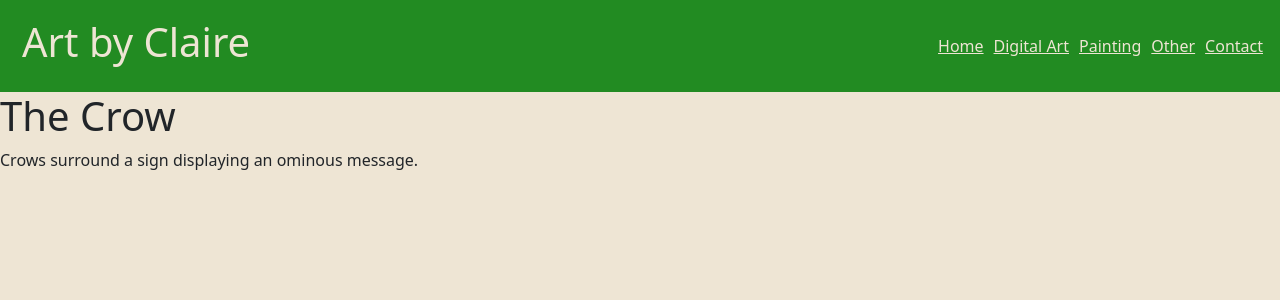
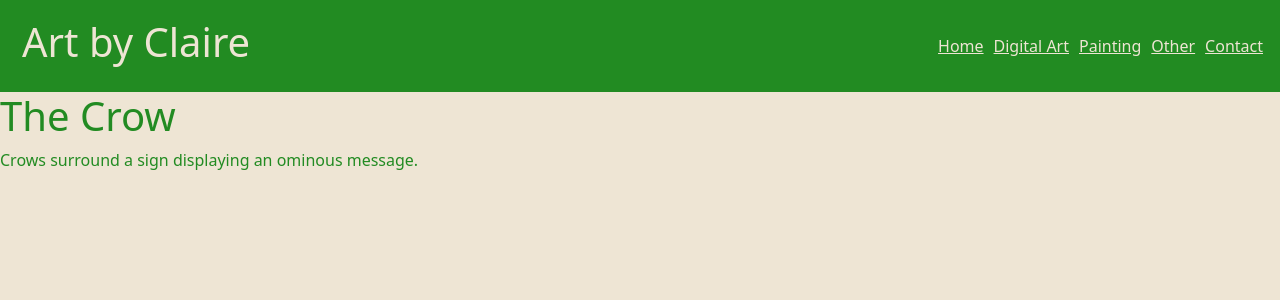
Before and after one commit to clairebain3/art-portfolio, a Next.js app: page /art/1 in a window 1280 px wide. Shown: the top 300 px of the page. Built offline with nearby package versions, Linux system fonts and the light colour scheme.

Commit message:
working on styling

```diff
--- a/src/pages/art/[id].js
+++ b/src/pages/art/[id].js
@@ -1,5 +1,7 @@
 
 // import { GetStaticProps, GetStaticPaths  } from 'next';
+import Image from 'next/image';
+// import Art from './/../assets/artdata.json';
 import { useRouter } from 'next/router';
 import path from 'path';
 import fs from 'fs/promises';
@@ -59,8 +61,16 @@ export const getStaticPaths = async () => {
 
         <div>
           <Header/>
-          <h1>{props.specificArtData.name}</h1>
-          <p>{props.specificArtData.desc}</p>
+          <h1 class = "lightFallTheme">{props.specificArtData.name}</h1>
+          <p class = "lightFallTheme">{props.specificArtData.desc}</p>
+          {/* <Image className={hovered ? 'activeArtImg' : 'defaultArtImg'} style={{cursor:'pointer'}}
+    // key={props.specificArtData.name}
+    src={props.specificArtData.pic} // Route of the image file
+    // height={144} // Desired size with correct aspect ratio
+    // width={144} // Desired size with correct aspect ratio
+    // alt={props.specificArtData.name}
+    // onClick={handleClick}
+  /> */}
         </div>
       )
     }
```
